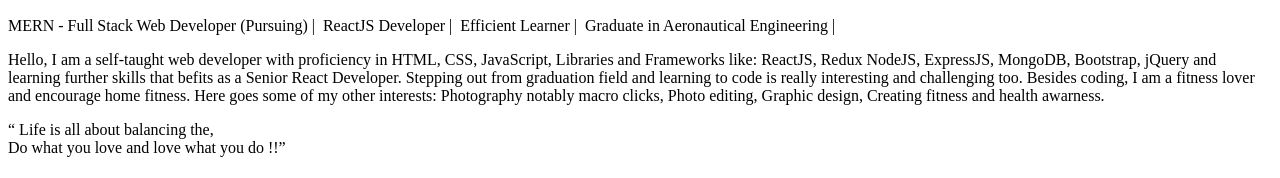
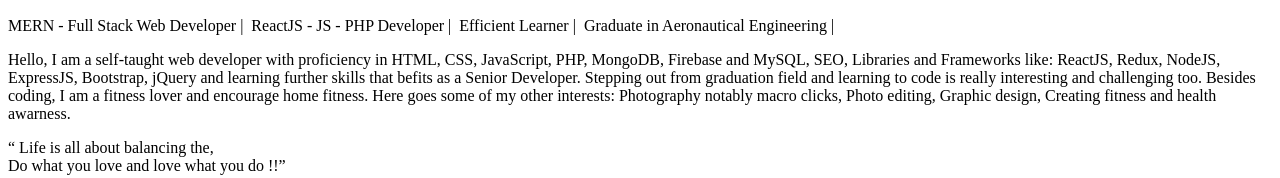
Before and after one commit to VigneshG1616/simplefolio, a website: page src/template.html in a window 1280 px wide. Shown: the part 655-833 px from the top of the page. Drawn offline with nearby package versions, Linux system fonts and the light colour scheme.

Commit message:
Update template.html

```diff
--- a/src/template.html
+++ b/src/template.html
@@ -80,16 +80,16 @@
           <div class="col-md-6 col-sm-12">
             <div class="about-wrapper__info">
               <p class="about-wrapper__info-text">
-                MERN - Full Stack Web Developer (Pursuing) &#124;&nbsp; ReactJS
+                MERN - Full Stack Web Developer &#124;&nbsp; ReactJS - JS - PHP
                 Developer &#124;&nbsp; Efficient Learner &#124;&nbsp; Graduate
                 in Aeronautical Engineering &#124;
               </p>
 
               <p class="about-wrapper__info-text">
                 Hello, I am a self-taught web developer with proficiency in
-                HTML, CSS, JavaScript, Libraries and Frameworks like: ReactJS,
-                Redux NodeJS, ExpressJS, MongoDB, Bootstrap, jQuery and learning
-                further skills that befits as a Senior React Developer. Stepping
+                HTML, CSS, JavaScript, PHP, MongoDB, Firebase and MySQL, SEO, Libraries and Frameworks like: ReactJS,
+                Redux, NodeJS, ExpressJS, Bootstrap, jQuery and learning
+                further skills that befits as a Senior Developer. Stepping
                 out from graduation field and learning to code is really
                 interesting and challenging too. Besides coding, I am a fitness
                 lover and encourage home fitness. Here goes some of my other
```
